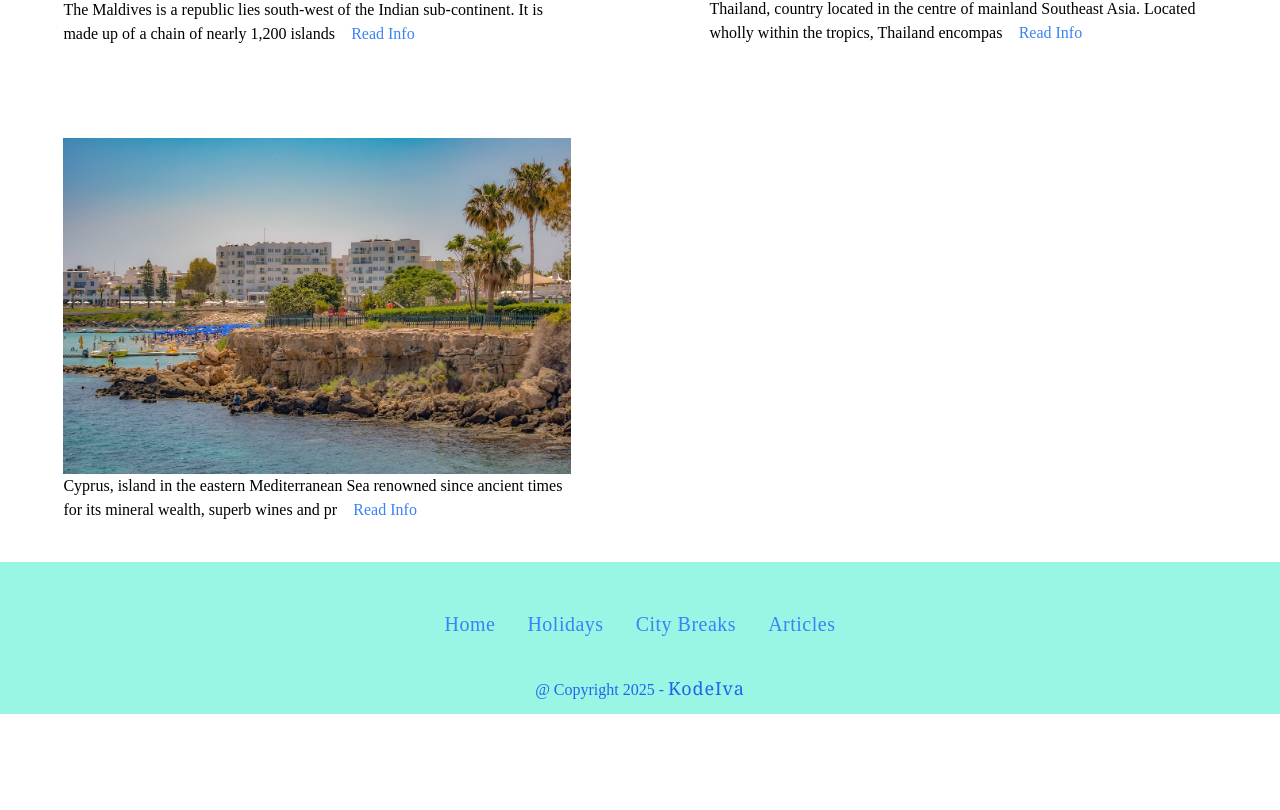
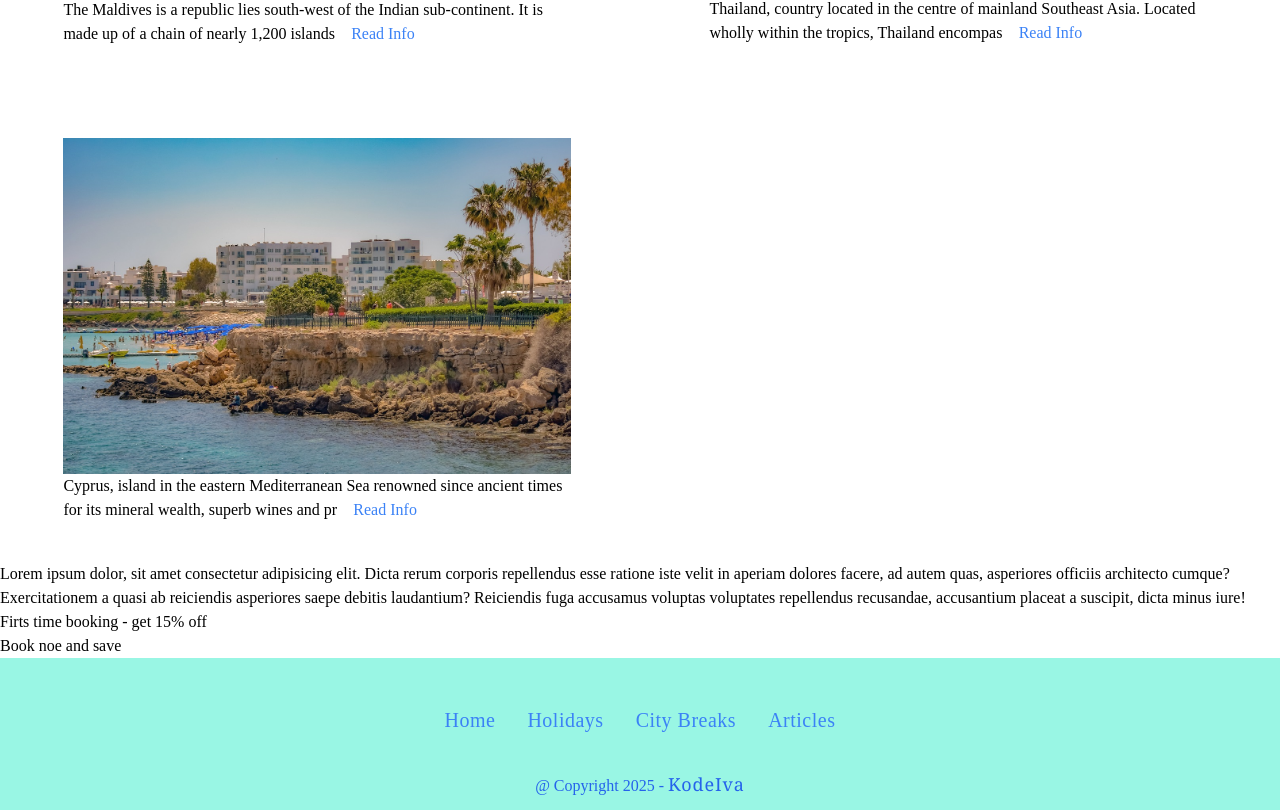
Before and after one commit to KodeIva/adventurous, a React (Create React App) app: page /holidays in a window 1280 px wide. Shown: the part 978-1788 px from the top of the page. Before the commit the page ends 1692 px from the top, so only its background shows below. Built offline with nearby package versions, Linux system fonts and the light colour scheme.

Commit message:
Search component creted, twodivs added, <Search> added as component to <Holidays>

```diff
--- /dev/null
+++ b/src/components/Search.jsx
@@ -0,0 +1,17 @@
+import React from 'react'
+
+const Search = () => {
+  return (
+   <section>
+    <div>
+      Lorem ipsum dolor, sit amet consectetur adipisicing elit. Dicta rerum corporis repellendus esse ratione iste velit in aperiam dolores facere, ad autem quas, asperiores officiis architecto cumque? Exercitationem a quasi ab reiciendis asperiores saepe debitis laudantium? Reiciendis fuga accusamus voluptas voluptates repellendus recusandae, accusantium placeat a suscipit, dicta minus iure!
+    </div>
+    <div>
+        <h2>Firts time booking - get 15% off</h2>
+        <button>Book noe and save</button>
+    </div>
+   </section>
+  )
+}
+
+export default Search
--- a/src/pages/Holidays.jsx
+++ b/src/pages/Holidays.jsx
@@ -3,6 +3,7 @@ import {Link} from 'react-router-dom'
 import {SiYourtraveldottv} from 'react-icons/si'
 import { useState } from 'react'
 import {destinations} from '../data'
+import Search from '../components/Search'
 
 
 
@@ -66,7 +67,7 @@ const Holidays = () => {
         )
       })}
     </div>
-
+    <Search />
     </>
   )
 }
```
